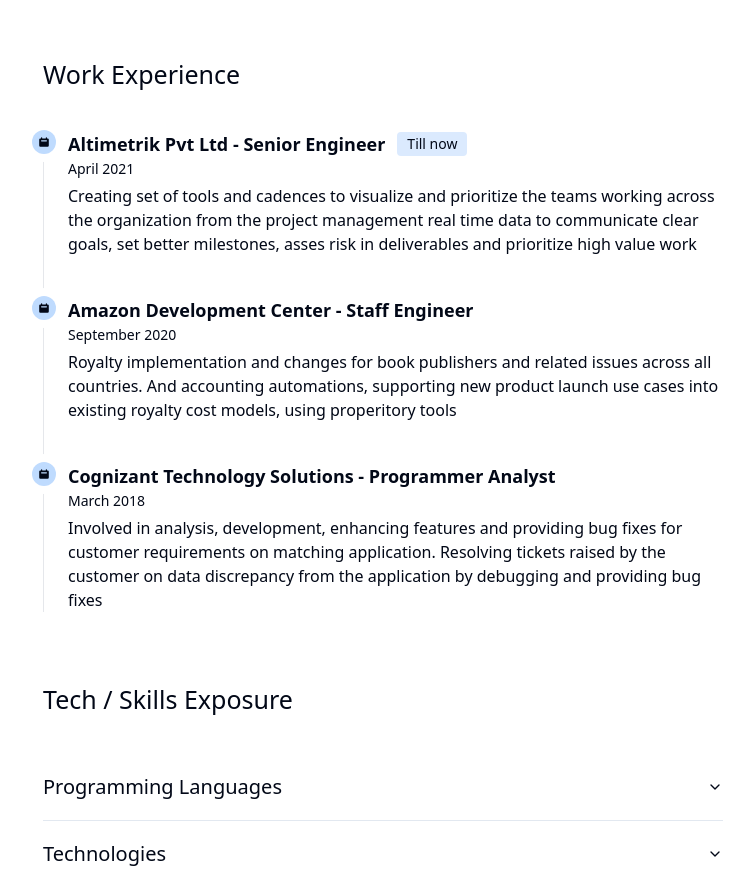
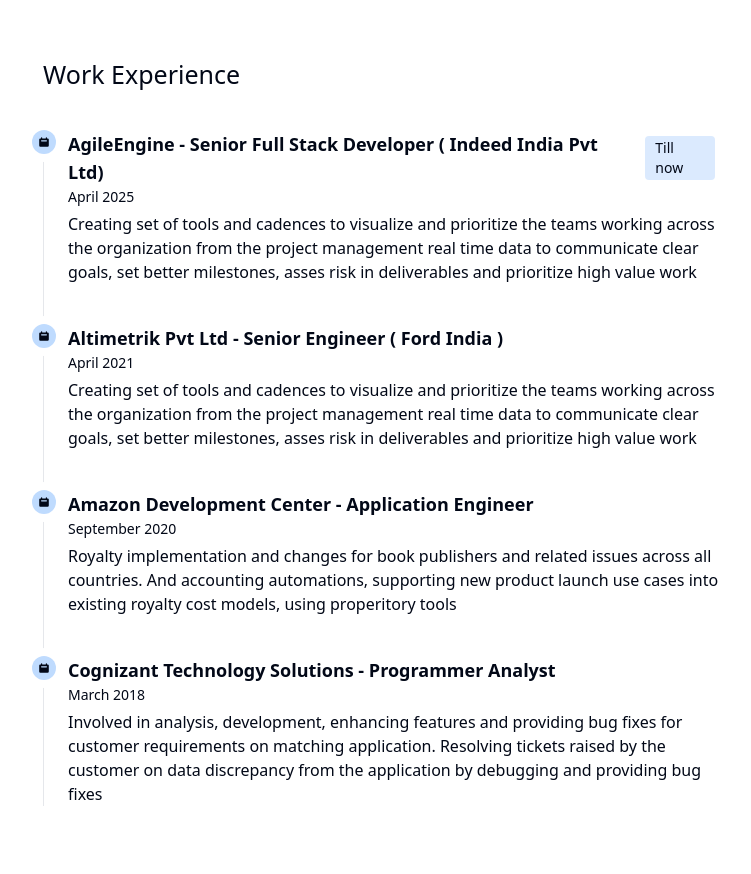
Before and after one commit to gpsarathy/gpsarathy.github.io, an Astro site: page /site/about in a window 1280 px wide. Shown: the part 1960-2834 px from the top of the page, without its empty margins (237-988 px from the left). Built offline with nearby package versions, Linux system fonts and the light colour scheme; Astro itself is replaced by a stand-in of ours.

Commit message:
update 2025

```diff
--- a/src/pages/about/index.astro
+++ b/src/pages/about/index.astro
@@ -13,7 +13,7 @@ const yearsOfExperience = (
 <BlogPost
 	title="About Me"
 	description={SITE_TITLE}
-	pubDate={new Date("January 2 2023")}
+	pubDate={new Date("June 1 2025")}
 	heroImage="/about_dev.png"
 	transition:animate="slide"
 >
@@ -68,9 +68,39 @@ const yearsOfExperience = (
 				>
 			</span>
 			<h3 class="flex items-center mb-1 text-lg font-semibold">
-				Altimetrik Pvt Ltd - Senior Engineer<span
+				AgileEngine - Senior Full Stack Developer ( Indeed India Pvt Ltd)<span
 					class="bg-blue-100 text-sm font-medium mr-2 px-2.5 py-0.5 rounded dark:bg-blue-400 ml-3"
 					>Till now</span>
+			</h3>
+			<time class="block mb-2 text-sm font-normal leading-none"
+				>April 2025</time
+			>
+			<p class="mb-4 text-base font-normal">
+				Creating set of tools and cadences to visualize and prioritize
+				the teams working across the organization from the project
+				management real time data to communicate clear goals, set better
+				milestones, asses risk in deliverables and prioritize high value
+				work
+			</p>
+		</li>
+		<li class="mb-10 ml-6">
+			<span
+				class="flex absolute -left-3 justify-center items-center w-6 h-6 bg-blue-200 rounded-full ring-8 ring-white dark:bg-blue-700 dark:ring-blue-200"
+			>
+				<svg
+					aria-hidden="true"
+					class="w-3 h-3"
+					fill="currentColor"
+					viewBox="0 0 20 20"
+					xmlns="http://www.w3.org/2000/svg"
+					><path
+						fill-rule="evenodd"
+						d="M6 2a1 1 0 00-1 1v1H4a2 2 0 00-2 2v10a2 2 0 002 2h12a2 2 0 002-2V6a2 2 0 00-2-2h-1V3a1 1 0 10-2 0v1H7V3a1 1 0 00-1-1zm0 5a1 1 0 000 2h8a1 1 0 100-2H6z"
+						clip-rule="evenodd"></path></svg
+				>
+			</span>
+			<h3 class="flex items-center mb-1 text-lg font-semibold">
+				Altimetrik Pvt Ltd - Senior Engineer ( Ford India )
 			</h3>
 			<time class="block mb-2 text-sm font-normal leading-none"
 				>April 2021</time
@@ -100,7 +130,7 @@ const yearsOfExperience = (
 				>
 			</span>
 			<h3 class="mb-1 text-lg font-semibold">
-				Amazon Development Center - Staff Engineer
+				Amazon Development Center - Application Engineer
 			</h3>
 			<time class="block mb-2 text-sm font-normal leading-none"
 				>September 2020</time
```
Also changed, not shown: pnpm-lock.yaml.
